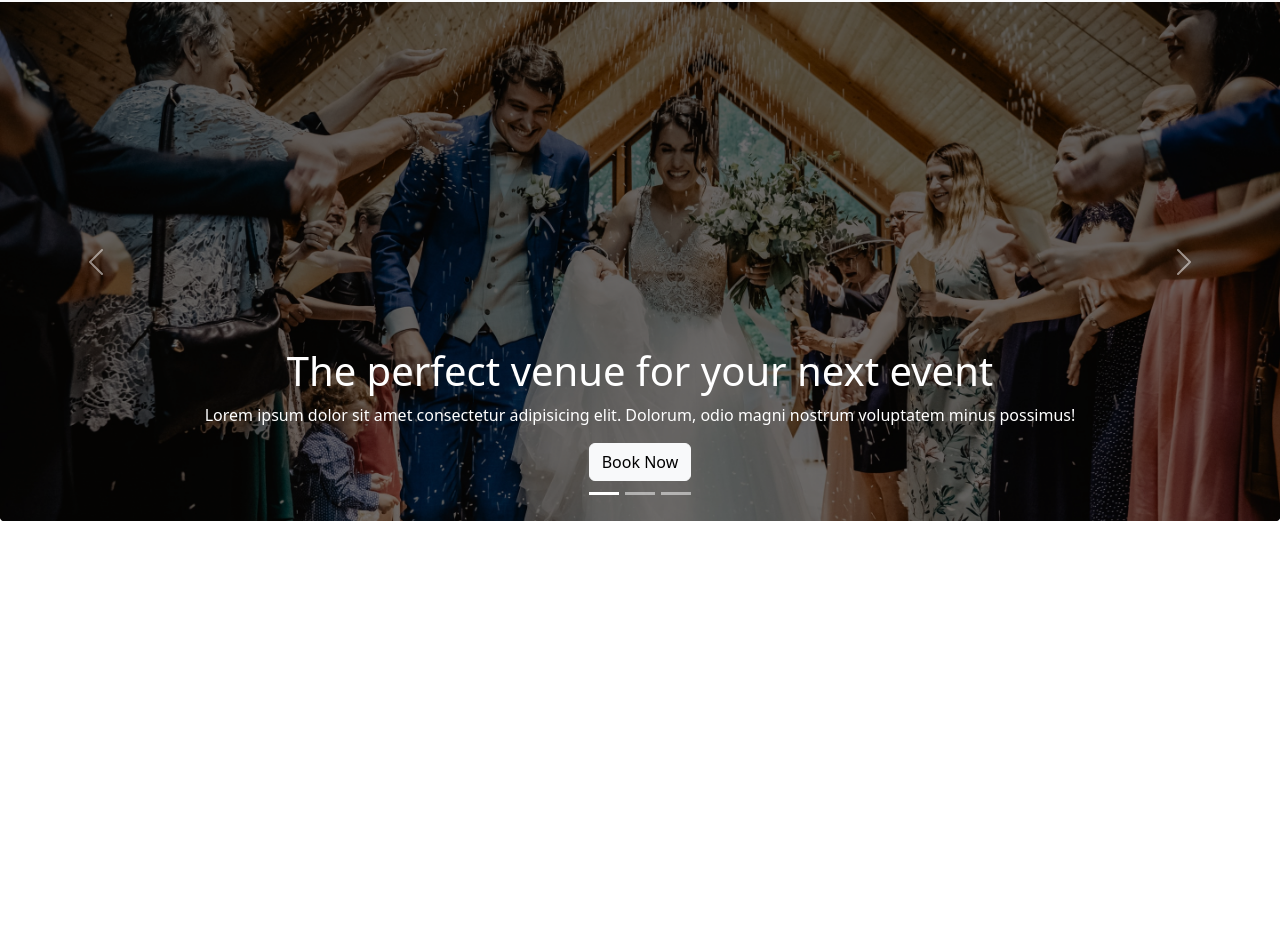
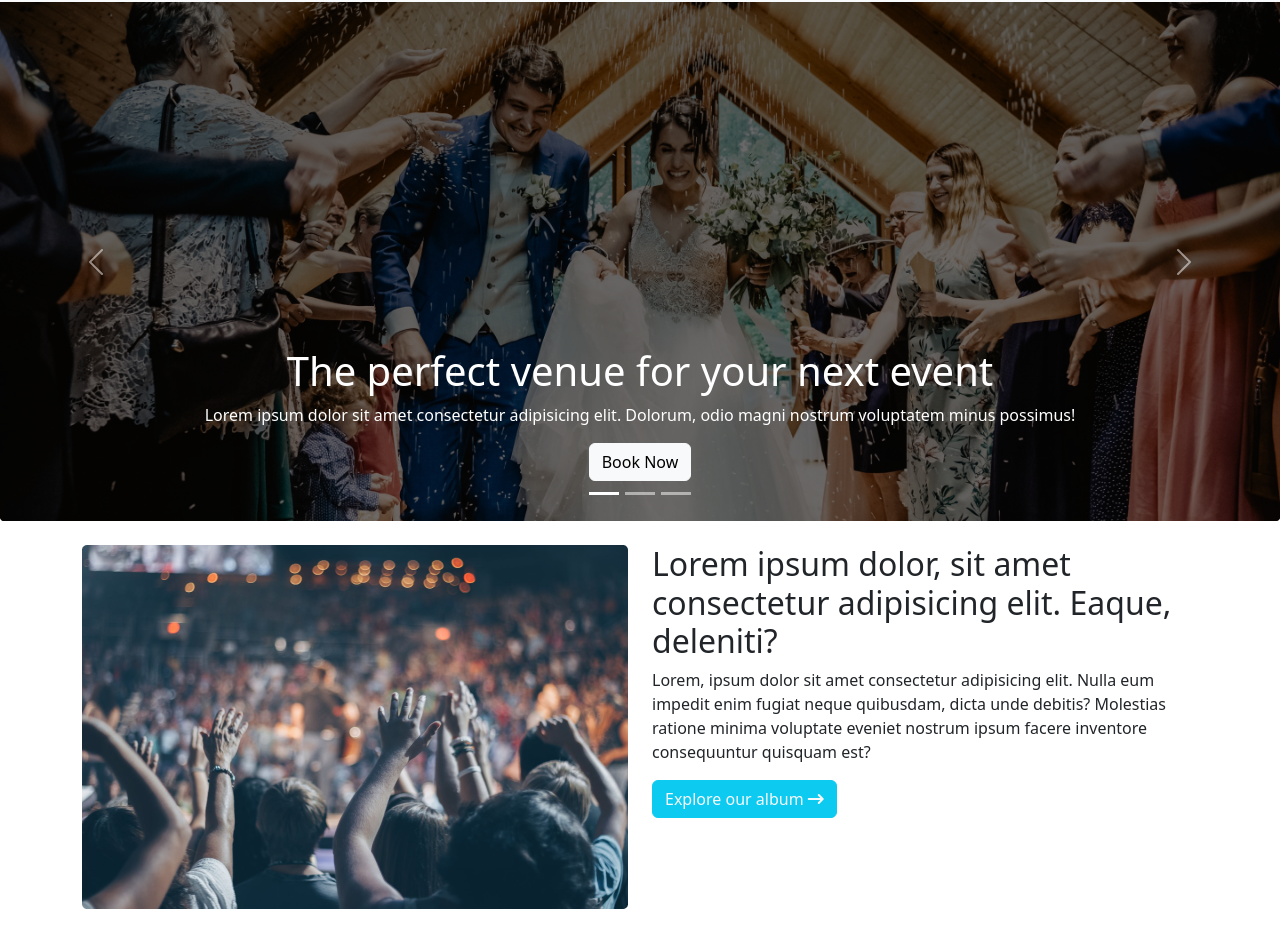
Before and after one commit to tahdiislam/convention-center, a plain HTML site: page index.html in a window 1280 px wide. Shown: the part 54-987 px from the top of the page. Before the commit the page ends 800 px from the top, so only its background shows below. Drawn offline with nearby package versions, Linux system fonts and the light colour scheme.

Commit message:
complete second section

```diff
--- a/index.html
+++ b/index.html
@@ -95,8 +95,28 @@
             </button>
         </div>
     </section>
-    <!-- first end start -->
-    <script src="https://cdn.jsdelivr.net/npm/bootstrap@5.2.0/dist/js/bootstrap.bundle.min.js
-"></script>
+    <!-- first section end -->
+
+    <!-- second section start  -->
+    <section class="container mt-4 mb-4">
+        <div class="row">
+            <div class="col-6">
+                <img class="imgo-fluid" src="./images/people.png" alt="">
+            </div>
+            <div class="col-6">
+                <h2>
+                    Lorem ipsum dolor, sit amet consectetur adipisicing elit. Eaque, deleniti?
+                </h2>
+                <p>
+                    Lorem, ipsum dolor sit amet consectetur adipisicing elit. Nulla eum impedit enim fugiat neque quibusdam, dicta unde debitis? Molestias ratione minima voluptate eveniet nostrum ipsum facere inventore consequuntur quisquam est?
+                </p>
+                <button class="btn btn-info text-light" type="button">Explore our album <i class="fa-solid fa-arrow-right-long"></i></button>
+            </div>
+        </div>
+    </section>
+    <!-- second section end  -->
+    <script src="https://cdn.jsdelivr.net/npm/bootstrap@5.2.0/dist/js/bootstrap.bundle.min.js">
+    </script>
+    <script src="https://kit.fontawesome.com/7ee5abecf4.js" crossorigin="anonymous"></script>
 </body>
 </html>
```
